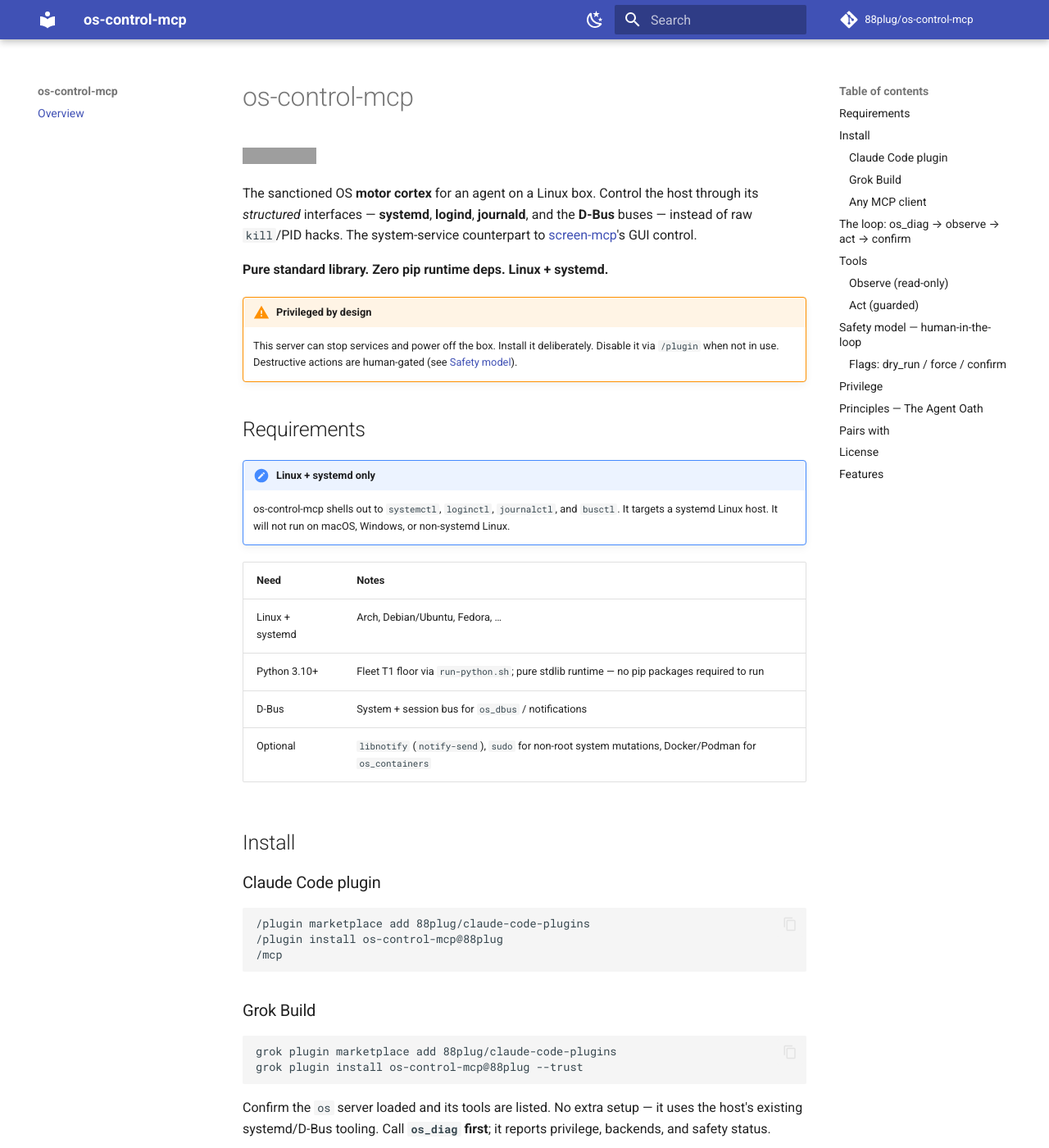
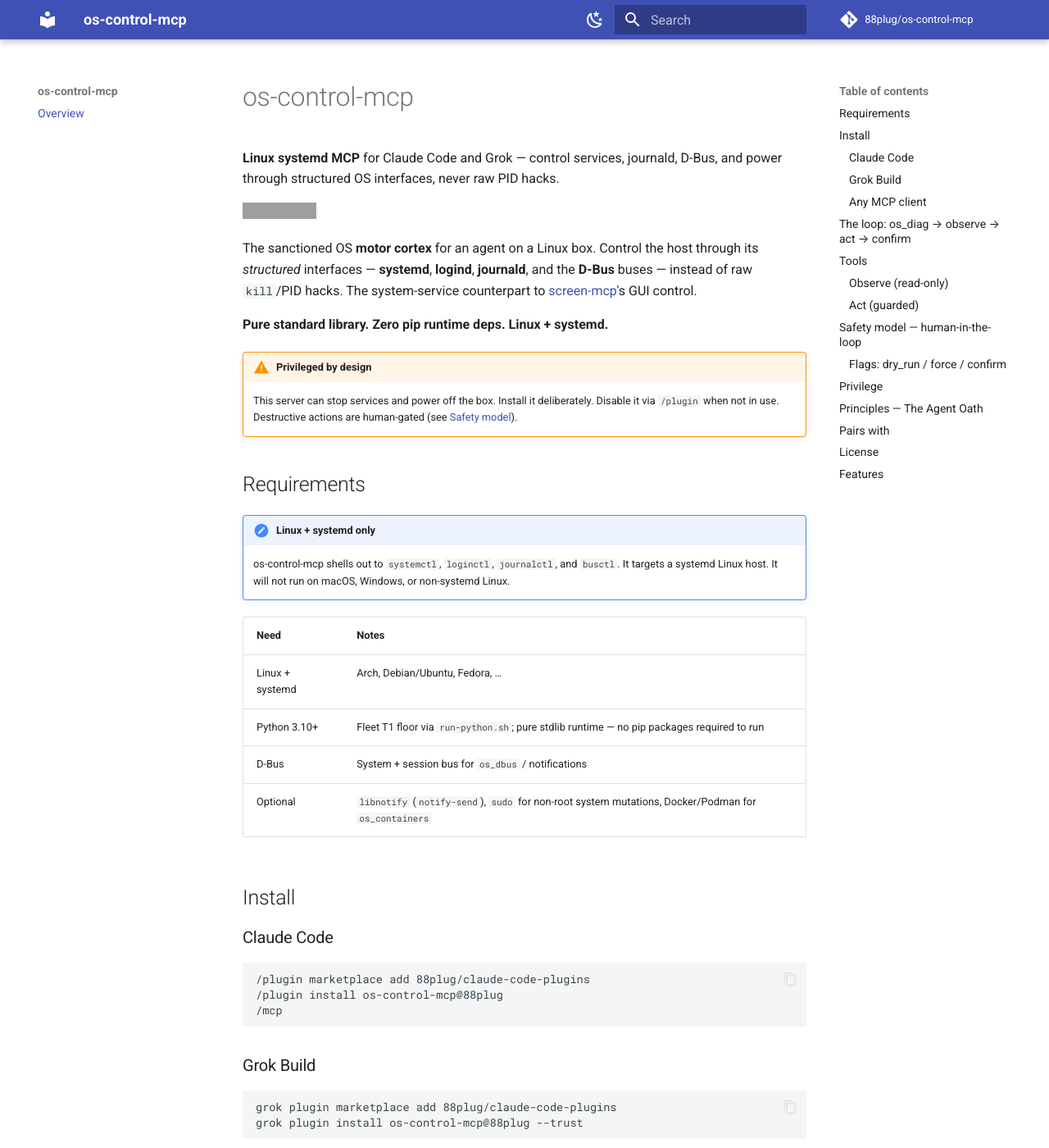
Before and after one commit to 88plug/os-control-mcp, an MkDocs documentation site: the page built from docs/index.md, in a window 1280 px wide and 1400 px high. Shown: the whole window at 82% size. Built offline with MkDocs 1.6.1 and Material for MkDocs 9.7.7, drawn with Linux system fonts in a browser that asks for light colours; comment, search, counter and statistics services are not loaded; grey boxes are pictures that could not be loaded.

Commit message:
docs(seo): dual-harness Claude Code + Grok one-liner (Wave 7)
Keyword-front Linux systemd MCP one-liner under H1; Install dual
Claude/Grok headings; align mkdocs site_description + docs index.

````diff
--- a/docs/index.md
+++ b/docs/index.md
@@ -1,4 +1,6 @@
 # os-control-mcp
+
+**Linux systemd MCP** for Claude Code and Grok — control services, journald, D-Bus, and power through structured OS interfaces, never raw PID hacks.
 
 [![Docs](https://img.shields.io/badge/docs-online-blue?style=flat)](https://88plug.github.io/os-control-mcp/)
 
@@ -30,7 +32,7 @@
 
 ## Install
 
-### Claude Code plugin
+### Claude Code
 
 ```text
 /plugin marketplace add 88plug/claude-code-plugins
--- a/mkdocs.yml
+++ b/mkdocs.yml
@@ -1,5 +1,5 @@
 site_name: os-control-mcp
-site_description: 'Linux systemd MCP server for AI agents — control services, journald, D-Bus, and power through structured interfaces, never raw PID hacks.'
+site_description: 'Linux systemd MCP for Claude Code and Grok — control services, journald, D-Bus, and power through structured OS interfaces, never raw PID hacks.'
 site_url: https://88plug.github.io/os-control-mcp/
 repo_url: https://github.com/88plug/os-control-mcp
 repo_name: 88plug/os-control-mcp
````
Also changed, not shown: README.md (+5 -3 lines).
